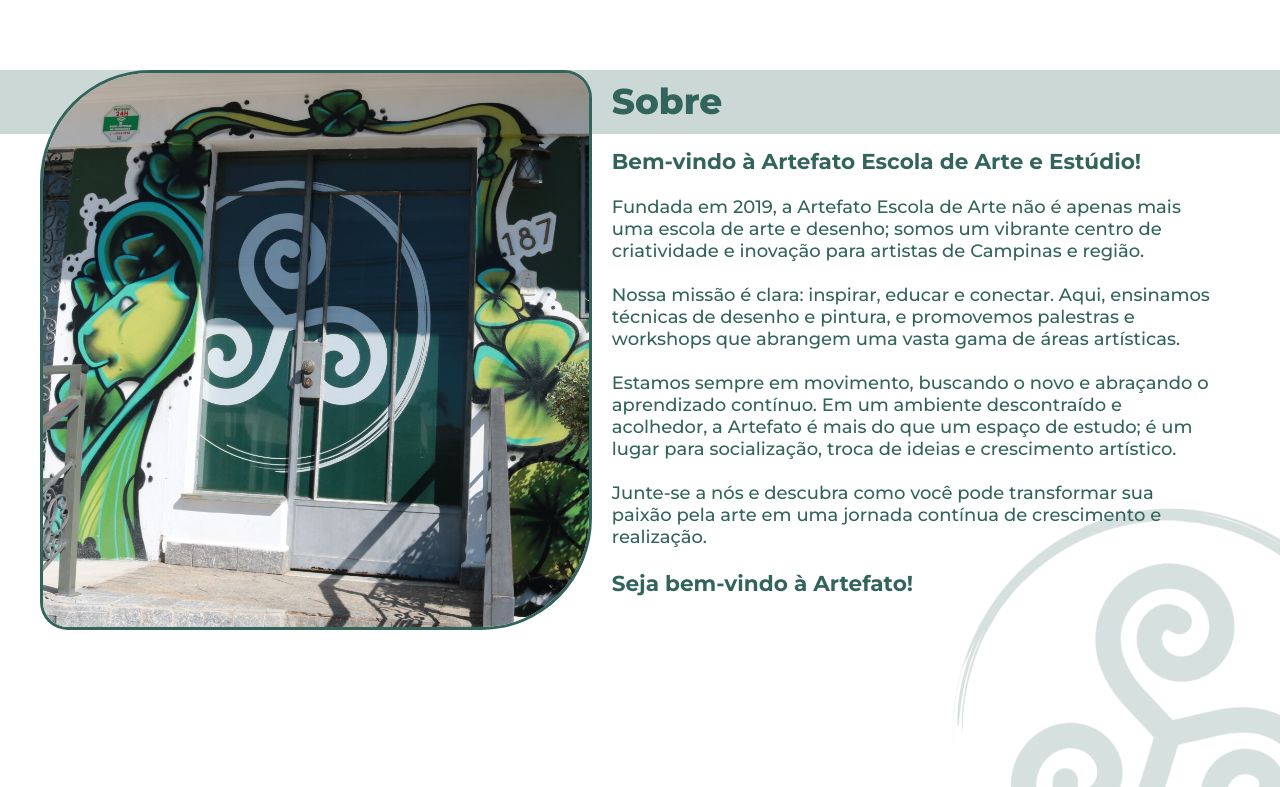
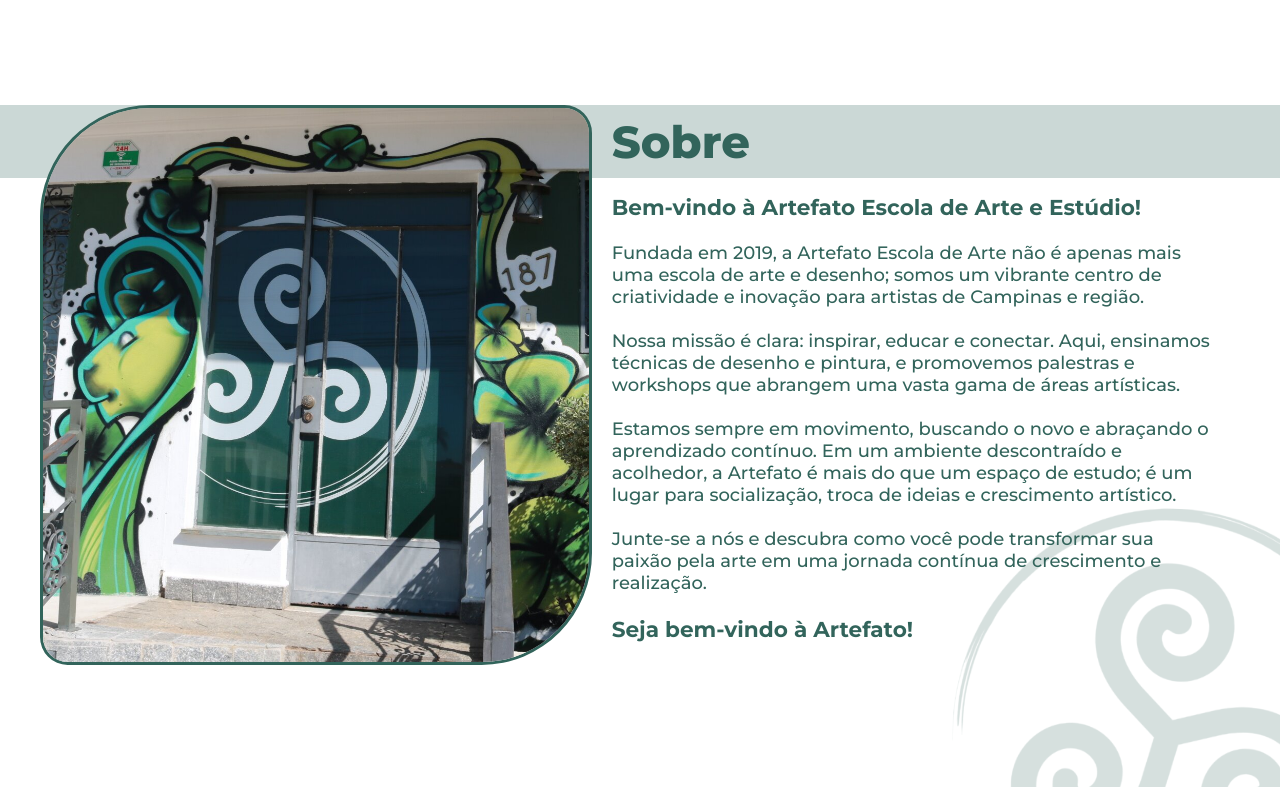
Before and after one commit to CarusoPUC/ArtefatoEscola, a plain HTML site: page index.html in a window 1280 px wide. Shown: the part 813-1600 px from the top of the page. Drawn offline with Linux system fonts and the light colour scheme.

Commit message:
Alteração no Sobre index.html

```diff
--- a/index.html
+++ b/index.html
@@ -54,6 +54,7 @@
                             <img class="sobre-img" src="images/escola.jpg">
                         </div>
                         <div class="texto-sobre">
+                            <div class="faixa"></div>
                             <span>Sobre</span>
                             <div class="conteudo-texto"><p><span>Bem-vindo à Artefato Escola de Arte e Estúdio!</span><br><br>Fundada em 2019, a Artefato Escola de Arte não é apenas mais uma escola de arte e desenho; somos um vibrante centro de criatividade e inovação para artistas de Campinas e região.
                                 <br><br>Nossa missão é clara: inspirar, educar e conectar. Aqui, ensinamos técnicas de desenho e pintura, e promovemos palestras e workshops que abrangem uma vasta gama de áreas artísticas.
--- a/style.css
+++ b/style.css
@@ -198,16 +198,24 @@
 
 .sobre{
     width: 100%;
-    background-color: rgb(50, 100, 91, 0.25);
-    height: 4em;
-    padding: 0% auto;
-    margin-top: 6.5%;
+    height: 100%;
+    padding: auto auto;
     align-content: center;
     text-align: center;
     position: absolute;
     display: flex;
     justify-content: center;
+    align-items: center;
     gap: 30px;
+}
+
+.faixa{
+    position: absolute;
+    width: 110vw;
+    top: 0;
+    left: -49vw;
+    height: 13%;
+    background-color: rgb(50, 100, 91, 0.25);
 }
 
 .sobrecentro{
@@ -223,12 +231,15 @@
 .sobre .texto-sobre{
     position: relative;
     font-weight: 800;
-    font-size: 2.8vw;
+    font-size: 5.6cqmin;
     color: #32645B;
-    top: 9px;
     display: flex;
     flex-direction: column;
     gap: 25px;
+}
+
+.texto-sobre > span{
+    margin-top: 1.2cqmin;
 }
 
 .sobre .sobre-img{
@@ -236,6 +247,7 @@
     position: relative;
     border-radius: 20% 5% / 20% 5%;
     border: 3px solid #32645B;
+    z-index: 2;
 }
 
 .sobre .texto-sobre p{
```
